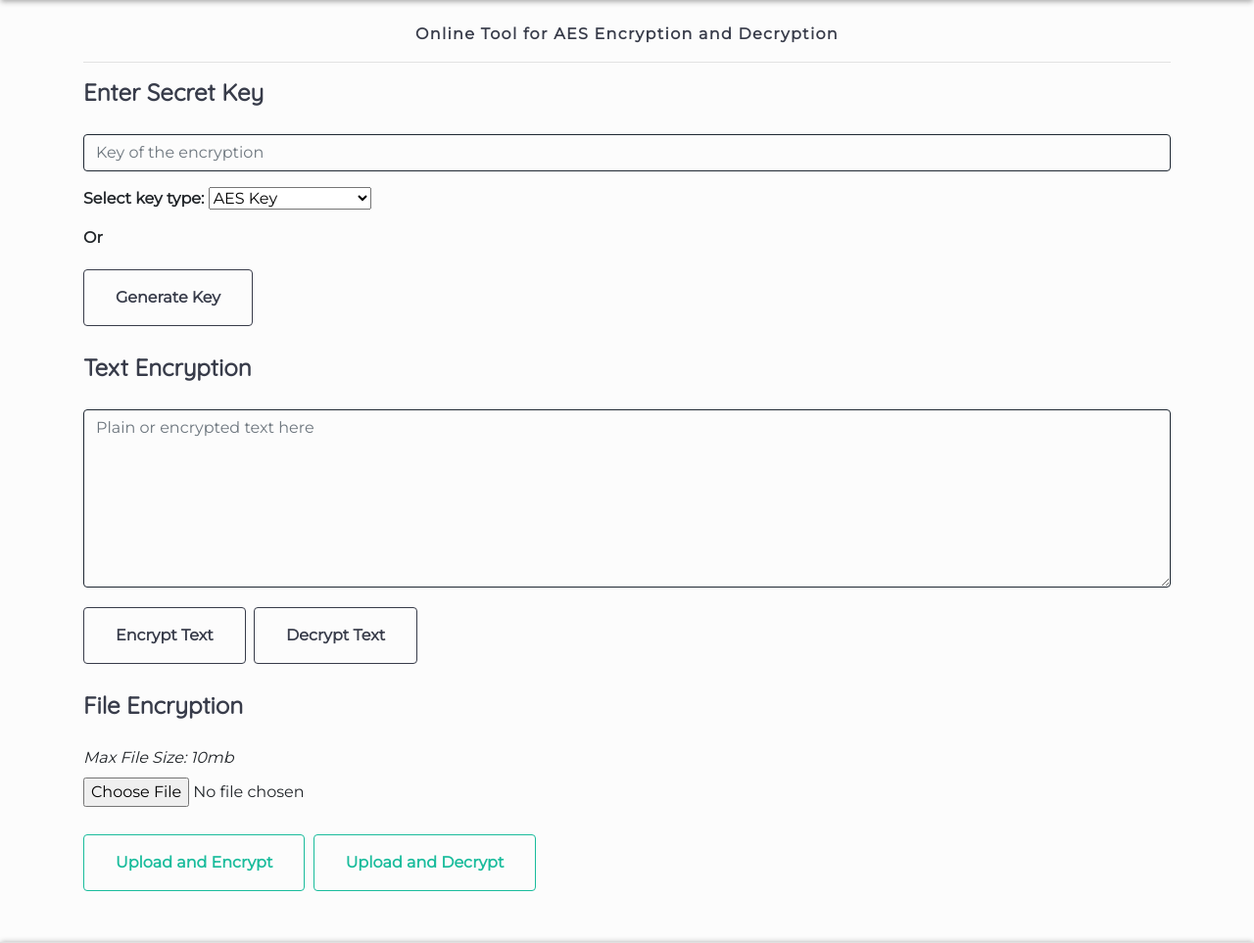
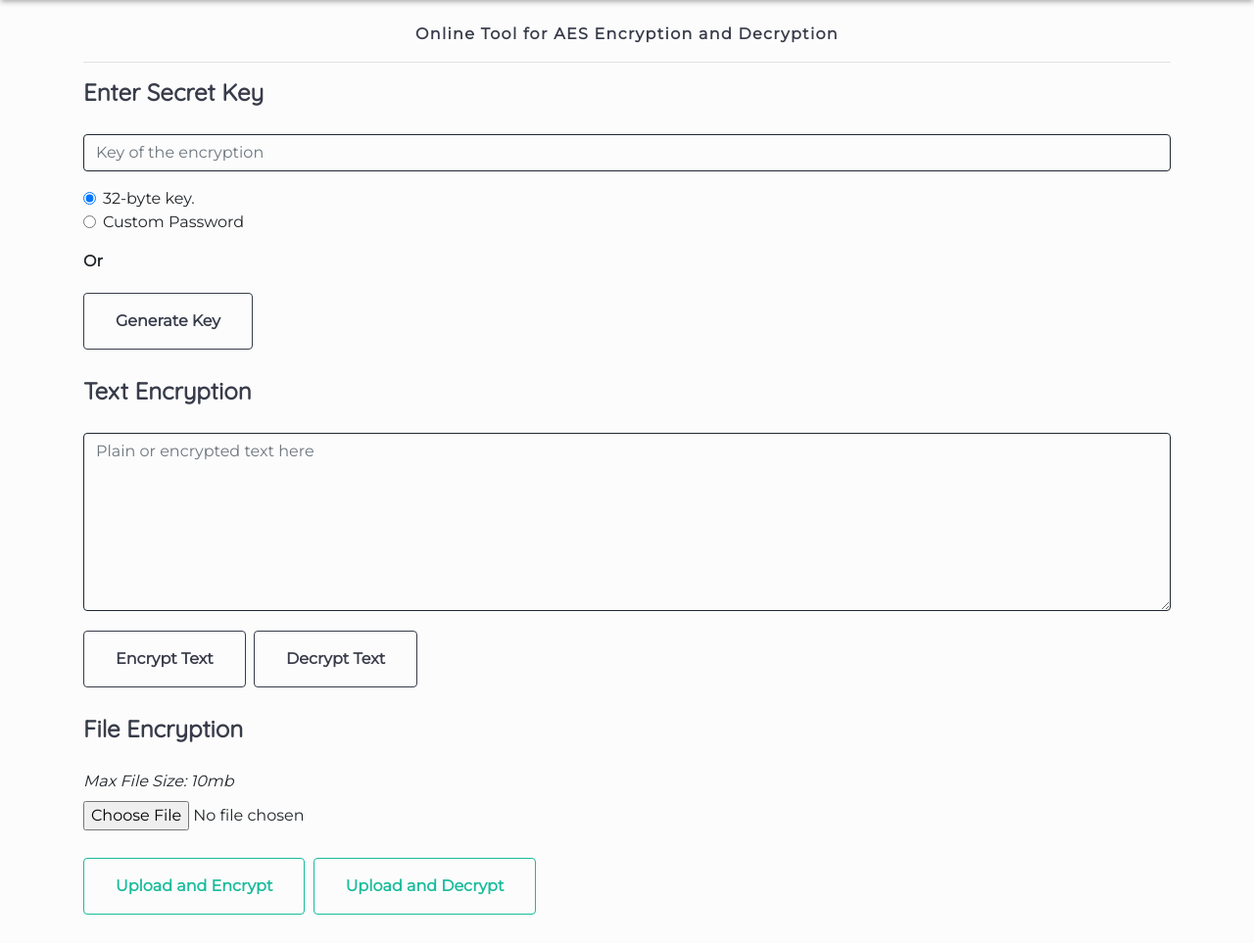
Before and after one commit to Oussama1403/Encipherr, a Flask app: page /home in a window 1280 px wide. Shown: the part 56-1019 px from the top of the page at 98% size. Run offline with Flask 2, Linux system fonts and the light colour scheme; some libraries are stand-ins or nearby versions.

Commit message:
update-home

```diff
--- a/src/static/js/ajaxcall.js
+++ b/src/static/js/ajaxcall.js
@@ -16,7 +16,7 @@ function genkey() {
 
 function text_mode(name,value) {
     key = document.getElementById('key').value;
-    key_type = document.getElementById('key_type').value;
+    key_type = document.querySelector("input[type='radio'][name=keytype]:checked").value;
     text = document.getElementById('txtarea').value;
     var dict = {};
     dict[name]=value;
--- a/src/templates/home.html
+++ b/src/templates/home.html
@@ -38,10 +38,21 @@ Encipherr - Online Tool for AES Encryption and Decryption
     <h4 class="title">Enter Secret Key </h4>
 
     <p><input id="key" type="text" name="key" value="{{key}}" class="form-control" aria-label="Large" aria-describedby="inputGroup-sizing-sm" placeholder="Key of the encryption" /></p>
-    <p><b>Select key type:</b> <select id="key_type" name="key_type" class="form-select" label="Select key type">
-      <option value="aeskey" selected>AES Key</option>
-      <option value="pwd">Custom password</option>
-    </select></p>
+    <p>
+    <div class="form-check">
+      <input class="form-check-input" type="radio" name="keytype" value="aes" checked>
+      <label class="form-check-label" for="flexRadioDefault1">
+        32-byte key.
+      </label>
+    </div>
+    <div class="form-check">
+      <input class="form-check-input" type="radio" name="keytype" value="pwd">
+      <label class="form-check-label" for="flexRadioDefault2">
+        Custom Password
+      </label>
+    </div>
+    </p>
+
     <p><b>Or</b></p>
     <input id="btn" type="button" name="submit_b" onclick="genkey()" value="Generate Key" class="btn btn-primary"/>
     <br />
```
